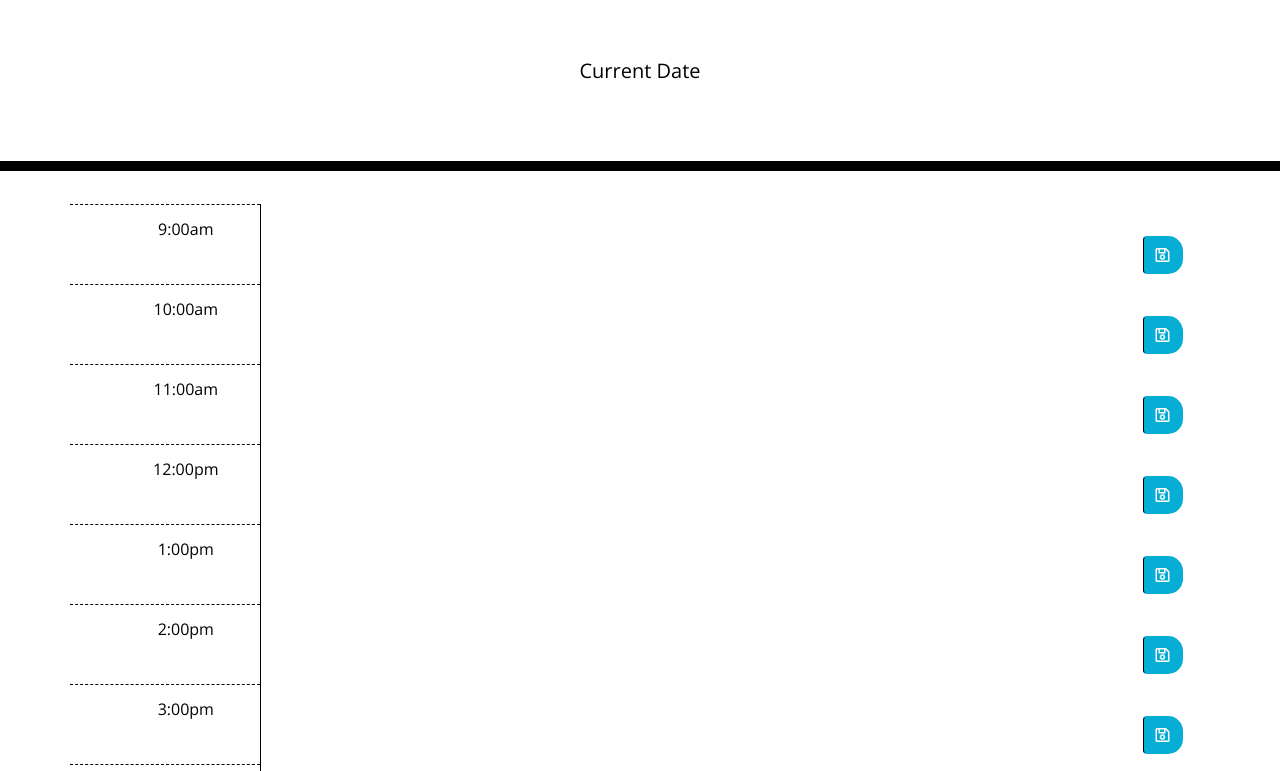
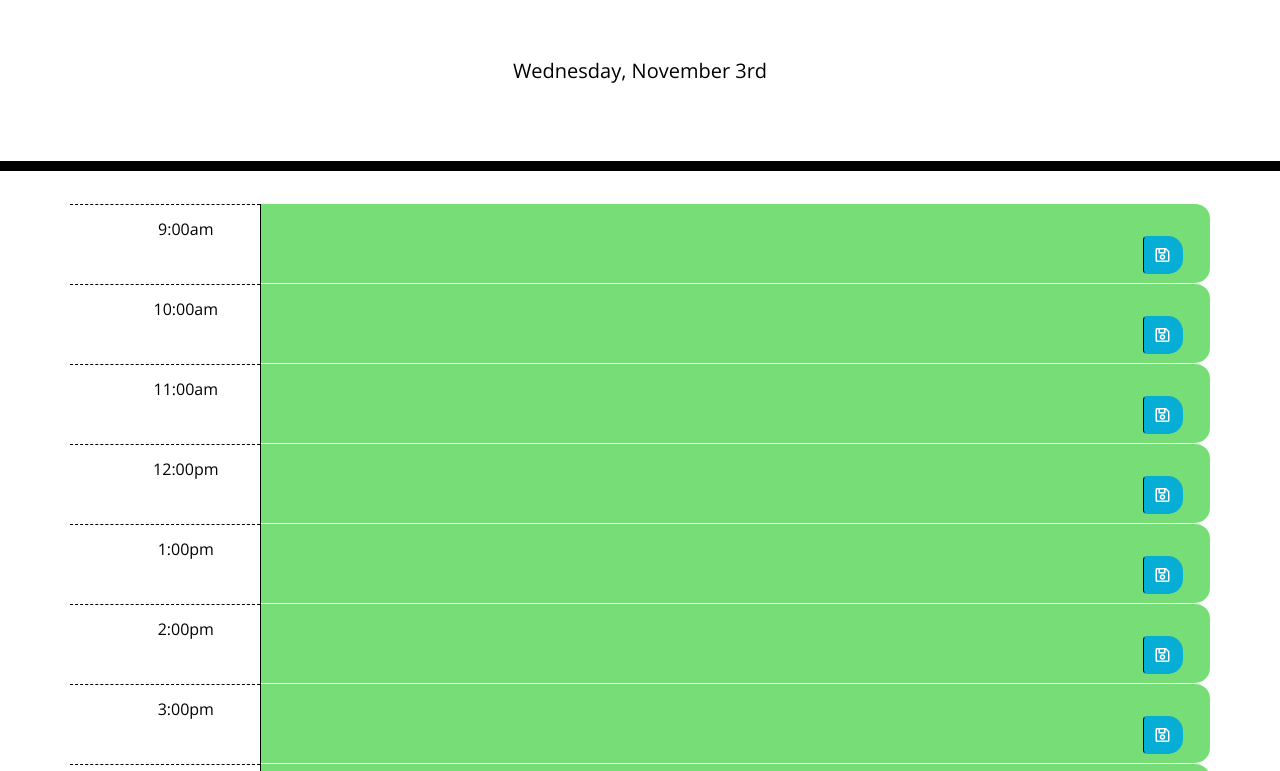
Before and after one commit to jeffkorby/Calendar-App, a website: page index.html in a window 1280 px wide. Shown: the part 181-952 px from the top of the page. Drawn offline with nearby package versions, Linux system fonts and the light colour scheme.

Commit message:
created todays date and color change function. updated html to coordinate with colors and function.

```diff
--- a/Assets/script.js
+++ b/Assets/script.js
@@ -0,0 +1,28 @@
+// Display today's date.
+var Today = moment().format("dddd, MMMM Do")
+$("#currentDay").text(Today);
+
+function colorUpdater () {
+    var currentTime = moment().hours();
+
+    $(".time-block").each(function () {
+        var timeBlock = parseInt($(this).attr("id"));
+        console.log (timeBlock)
+
+        if (timeBlock < currentTime) {
+            $(this).removeClass("present");
+            $(this).removeClass("future");
+            $(this).addClass("past");
+        } else if (timeBlock === currentTime) {
+            $(this).removeClass("past");
+            $(this).removeClass("future");
+            $(this).addClass("present");
+        } else {
+            $(this).removeClass("past");
+            $(this).removeClass("present");
+            $(this).addClass("future");
+        }
+    });
+}
+
+colorUpdater();
--- a/Assets/style.css
+++ b/Assets/style.css
@@ -4,13 +4,16 @@ body {
   line-height: 1;
 }
 
-.textarea {
+textarea {
   background: transparent;
   border: none;
   resize: none;
   color: #000000;
   border-left: 1px solid black;
   padding: 10px;
+}
+
+.description {
   white-space: pre-wrap;
 }
 
--- a/index.html
+++ b/index.html
@@ -36,7 +36,7 @@
         <div class= "col-md-2 hour">
           9:00am
         </div>
-        <div class= "col-md-9 textarea"></div>
+        <textarea class= "col-md-9 description"></textarea>
         <div class="col-md-1">
           <button type="button" class="btn saveBtn"><i class="far fa-save"></i></button>
         </div>
@@ -45,7 +45,7 @@
         <div class= "col-md-2 hour">
           10:00am
         </div>
-        <div class= "col-md-9 textarea"></div>
+        <textarea class= "col-md-9 description"></textarea>
         <div class="col-md-1">
           <button type="button" class="btn saveBtn"><i class="far fa-save"></i></button>
         </div>
@@ -54,7 +54,7 @@
         <div class= "col-md-2 hour">
           11:00am
         </div>
-        <div class= "col-md-9 textarea"></div>
+        <textarea class= "col-md-9 description"></textarea>
         <div class="col-md-1">
           <button type="button" class="btn saveBtn"><i class="far fa-save"></i></button>
         </div>
@@ -63,7 +63,7 @@
         <div class= "col-md-2 hour">
           12:00pm
         </div>
-        <div class= "col-md-9 textarea"></div>
+        <textarea class= "col-md-9 description"></textarea>
         <div class="col-md-1">
           <button type="button" class="btn saveBtn"><i class="far fa-save"></i></button>
         </div>
@@ -72,7 +72,7 @@
         <div class= "col-md-2 hour">
           1:00pm
         </div>
-        <div class= "col-md-9 textarea"></div>
+        <textarea class= "col-md-9 description"></textarea>
         <div class="col-md-1">
           <button type="button" class="btn saveBtn"><i class="far fa-save"></i></button>
         </div>
@@ -81,7 +81,7 @@
         <div class= "col-md-2 hour">
           2:00pm
         </div>
-        <div class= "col-md-9 textarea"></div>
+        <textarea class= "col-md-9 description"></textarea>
         <div class="col-md-1">
           <button type="button" class="btn saveBtn"><i class="far fa-save"></i></button>
         </div>
@@ -90,7 +90,7 @@
         <div class= "col-md-2 hour">
           3:00pm
         </div>
-        <div class= "col-md-9 textarea"></div>
+        <textarea class= "col-md-9 description"></textarea>
         <div class="col-md-1">
           <button type="button" class="btn saveBtn"><i class="far fa-save"></i></button>
         </div>
@@ -99,15 +99,16 @@
         <div class= "col-md-2 hour">
           4:00pm
         </div>
-        <div class= "col-md-9 textarea"></div>
+        <textarea class= "col-md-9 description"></textarea>
         <div class="col-md-1">
           <button type="button" class="btn saveBtn"><i class="far fa-save"></i></button>
         </div>
-      </div>      <div class="row time-block">
+      </div>
+      <div class="row time-block">
         <div class= "col-md-2 hour">
           5:00pm
         </div>
-        <div class= "col-md-9 textarea"></div>
+        <textarea class= "col-md-9 description"></textarea>
         <div class="col-md-1">
           <button type="button" class="btn saveBtn"><i class="far fa-save"></i></button>
         </div>
```
